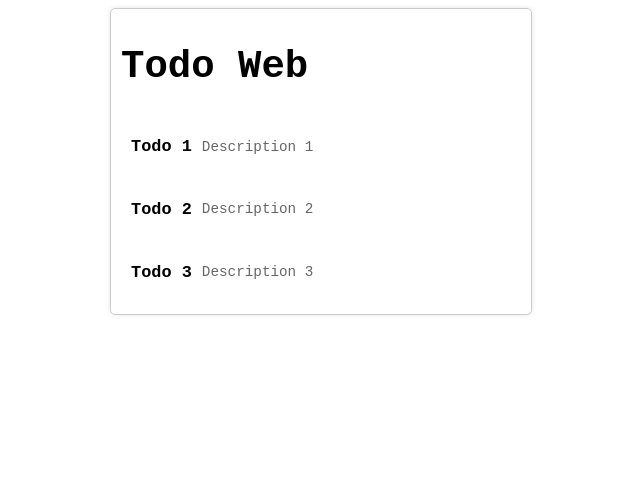
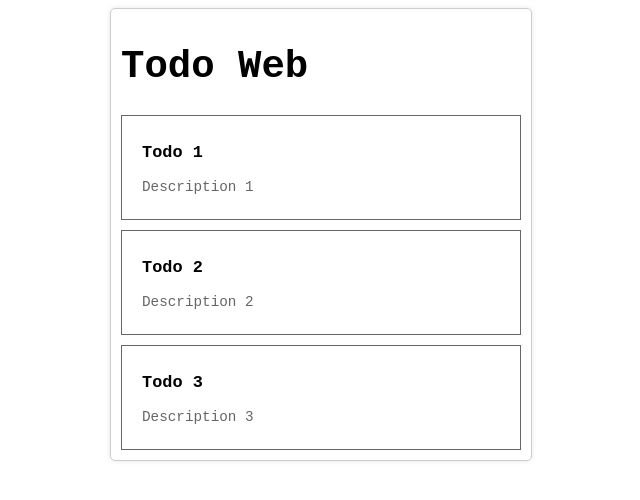
Before and after one commit to ianlabicani/php-web, a PHP site: page / in a window 1280 px wide. Shown: the top 500 px of the page, without its empty margins (319-959 px from the left). Run offline with PHP 8.4, Linux system fonts and the light colour scheme.

Commit message:
add todo-data selector

```diff
--- a/style.css
+++ b/style.css
@@ -23,9 +23,15 @@ html {
   display: flex;
   flex-direction: column;
   flex-wrap: wrap;
+  gap: 10px;
 }
 
 .todo {
+  border: 1px solid #666;
+  padding: 10px;
+}
+
+.todo-data {
   display: flex;
   align-items: center;
   margin: 5px 0;
```
